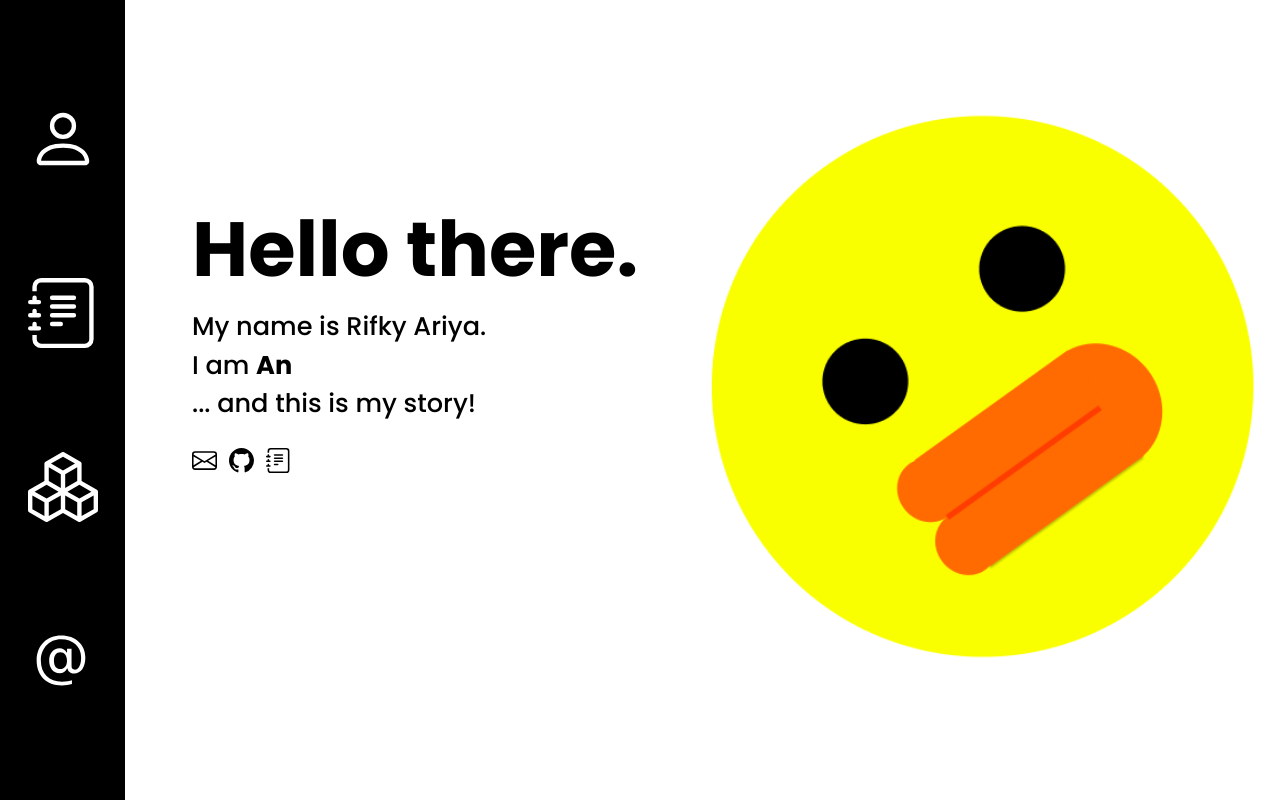
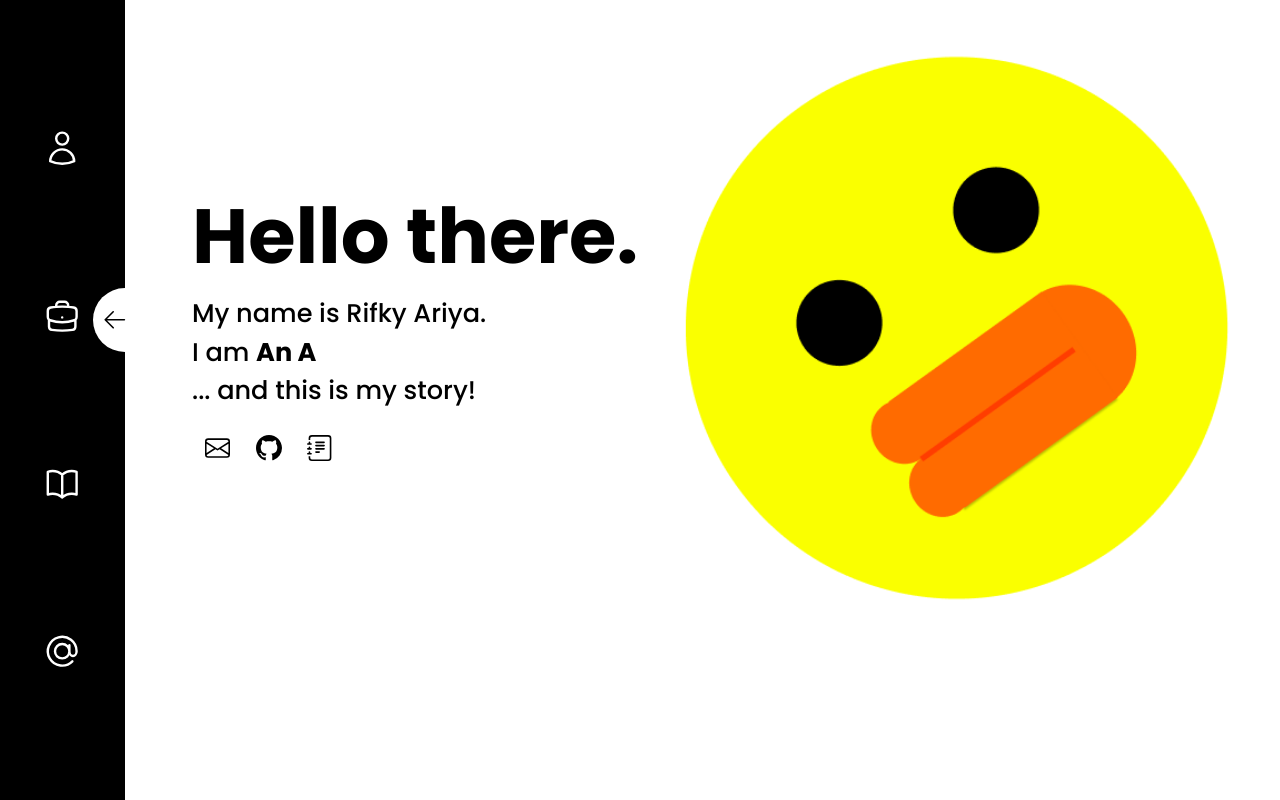
Before and after one commit to rif42/portofolio, a React (Create React App) app: page / in a window 1280 px wide. Built offline with nearby package versions, Linux system fonts and the light colour scheme; a web font is replaced by a local one.

Commit message:
navbar hide

```diff
--- a/package.json
+++ b/package.json
@@ -6,7 +6,7 @@
     "@testing-library/jest-dom": "^5.16.1",
     "@testing-library/react": "^11.2.7",
     "@testing-library/user-event": "^12.8.3",
-    "framer-motion": "^7.6.6",
+    "framer-motion": "^4.1.17",
     "react": "^17.0.2",
     "react-bootstrap": "^2.0.3",
     "react-copy-to-clipboard": "^5.0.4",
--- a/src/App.js
+++ b/src/App.js
@@ -8,33 +8,21 @@ import profilelogo from "./assets/icons/person.svg";
 import explogo from "./assets/icons/journal-text.svg";
 import projectslogo from "./assets/icons/boxes.svg";
 import contactslogo from "./assets/icons/at.svg";
+import Navbar from "./components/Navbar";
 
 function App() {
     return (
         <Router>
-            <div className='App'>
-                <div className='navbar-container'>
-                    <Link to='/'>
-                        <img src={profilelogo} className='profilelogo' alt='profile logo' />
-                    </Link>
-                    <Link to='/WorkExperience'>
-                        <img src={explogo} className='explogo' alt='experience logo' />
-                    </Link>
-                    <Link to='/Projects'>
-                        <img src={projectslogo} className='projectslogo' alt='projects logo' />
-                    </Link>
-                    <Link to='/Contacts'>
-                        <img src={contactslogo} className='contactslogo' alt='contacts logo' />
-                    </Link>
-                </div>
-                {/* <Profile/> */}
-            </div>
+            {/* <div className='container w-full '> */}
+            {/* <Profile /> */}
+            <Navbar />
             <Routes>
                 <Route path='/' element={<Profile />} />
                 <Route path='/WorkExperience' element={<WorkExperience />} />
                 <Route path='/Projects' element={<Projects />} />
                 <Route path='/Contacts' element={<Contacts />} />
             </Routes>
+            {/* </div> */}
         </Router>
     );
 }
--- a/src/components/Navbar.js
+++ b/src/components/Navbar.js
@@ -1,18 +1,112 @@
-import "./Navbar.css";
+// import "./Navbar.css";
 import profilelogo from "../assets/icons/person.svg";
 import explogo from "../assets/icons/journal-text.svg";
 import projectslogo from "../assets/icons/boxes.svg";
 import contactslogo from "../assets/icons/at.svg";
+import { BrowserRouter as Router, Routes, Route, Link } from "react-router-dom";
 
-import React from "react";
+import React, { useState } from "react";
 
 export default function Navbar() {
+    const [show, setShow] = useState(1);
+
     return (
-        <div className='navbar-container'>
-            <img src={profilelogo} className='profilelogo' alt='profile logo' />
-            <img src={explogo} className='explogo' alt='experience logo' />
-            <img src={projectslogo} className='projectslogo' alt='projects logo' />
-            <img src={contactslogo} className='contactslogo' alt='contacts logo' />
-        </div>
+        <>
+            <div
+                className={
+                    show === 1
+                        ? "hover:cursor-pointer absolute flex flex-col justify-center align-middle bg-white mt-[22.5%] ml-[7.25%] w-[5vw] h-[5vw] rounded-full z-10"
+                        : "hover:cursor-pointer absolute flex flex-col justify-center align-middle bg-black w-[5vw] h-[5vw] rounded-full mt-[22.5%] ml-[-2.5%] z-10"
+                }
+            >
+                <svg
+                    xmlns='http://www.w3.org/2000/svg'
+                    fill='none'
+                    viewBox='0 0 24 24'
+                    stroke-width='1.5'
+                    stroke={show === 1 ? "black" : "white"}
+                    className={
+                        show === 1 ? "place-self-start w-[2vw] mx-[0.75vw]" : "place-self-end w-[2vw] mx-[0.75vw]"
+                    }
+                    onClick={() => setShow(show ? 0 : 1)}
+                >
+                    {/* <path stroke-linecap='round' stroke-linejoin='round' d= /> */}
+                    <path
+                        stroke-linecap='round'
+                        stroke-linejoin='round'
+                        d={show === 1 ? "M10.5 19.5L3 12m0 0l7.5-7.5M3 12h18" : "M13.5 4.5L21 12m0 0l-7.5 7.5M21 12H3"}
+                    />
+                </svg>
+            </div>
+            <div className={show === 1 ? "navbar-container h-full sticky" : "hidden"}>
+                <Link to='/'>
+                    {/* <img src={profilelogo} className='profilelogo' alt='profile logo' /> */}
+                    <svg
+                        xmlns='http://www.w3.org/2000/svg'
+                        fill='none'
+                        viewBox='0 0 24 24'
+                        stroke-width='1.5'
+                        stroke='white'
+                        class='w-[3vw]'
+                    >
+                        <path
+                            stroke-linecap='round'
+                            stroke-linejoin='round'
+                            d='M15.75 6a3.75 3.75 0 11-7.5 0 3.75 3.75 0 017.5 0zM4.501 20.118a7.5 7.5 0 0114.998 0A17.933 17.933 0 0112 21.75c-2.676 0-5.216-.584-7.499-1.632z'
+                        />
+                    </svg>
+                </Link>
+                <Link to='/WorkExperience'>
+                    {/* <img src={explogo} className='explogo' alt='experience logo' /> */}
+                    <svg
+                        xmlns='http://www.w3.org/2000/svg'
+                        fill='none'
+                        viewBox='0 0 24 24'
+                        stroke-width='1.5'
+                        stroke='white'
+                        class='w-[3vw]'
+                    >
+                        <path
+                            stroke-linecap='round'
+                            stroke-linejoin='round'
+                            d='M20.25 14.15v4.25c0 1.094-.787 2.036-1.872 2.18-2.087.277-4.216.42-6.378.42s-4.291-.143-6.378-.42c-1.085-.144-1.872-1.086-1.872-2.18v-4.25m16.5 0a2.18 2.18 0 00.75-1.661V8.706c0-1.081-.768-2.015-1.837-2.175a48.114 48.114 0 00-3.413-.387m4.5 8.006c-.194.165-.42.295-.673.38A23.978 23.978 0 0112 15.75c-2.648 0-5.195-.429-7.577-1.22a2.016 2.016 0 01-.673-.38m0 0A2.18 2.18 0 013 12.489V8.706c0-1.081.768-2.015 1.837-2.175a48.111 48.111 0 013.413-.387m7.5 0V5.25A2.25 2.25 0 0013.5 3h-3a2.25 2.25 0 00-2.25 2.25v.894m7.5 0a48.667 48.667 0 00-7.5 0M12 12.75h.008v.008H12v-.008z'
+                        />
+                    </svg>
+                </Link>
+                <Link to='/Projects'>
+                    {/* <img src={projectslogo} className='projectslogo' alt='projects logo' /> */}
+                    <svg
+                        xmlns='http://www.w3.org/2000/svg'
+                        fill='none'
+                        viewBox='0 0 24 24'
+                        stroke-width='1.5'
+                        stroke='white'
+                        class='w-[3vw]'
+                    >
+                        <path
+                            stroke-linecap='round'
+                            stroke-linejoin='round'
+                            d='M12 6.042A8.967 8.967 0 006 3.75c-1.052 0-2.062.18-3 .512v14.25A8.987 8.987 0 016 18c2.305 0 4.408.867 6 2.292m0-14.25a8.966 8.966 0 016-2.292c1.052 0 2.062.18 3 .512v14.25A8.987 8.987 0 0018 18a8.967 8.967 0 00-6 2.292m0-14.25v14.25'
+                        />
+                    </svg>
+                </Link>
+                <Link to='/Contacts'>
+                    {/* <img src={contactslogo} className='contactslogo' alt='contacts logo' /> */}
+                    <svg
+                        xmlns='http://www.w3.org/2000/svg'
+                        fill='none'
+                        viewBox='0 0 24 24'
+                        stroke-width='1.5'
+                        stroke='white'
+                        class='w-[3vw]'
+                    >
+                        <path
+                            stroke-linecap='round'
+                            d='M16.5 12a4.5 4.5 0 11-9 0 4.5 4.5 0 019 0zm0 0c0 1.657 1.007 3 2.25 3S21 13.657 21 12a9 9 0 10-2.636 6.364M16.5 12V8.25'
+                        />
+                    </svg>
+                </Link>
+            </div>
+        </>
     );
 }
--- a/src/components/Profile.js
+++ b/src/components/Profile.js
@@ -1,16 +1,24 @@
-import React from "react";
+import { React, useId, useInsertionEffect } from "react";
 import githublogo from "../assets/icons/github.svg";
 import emaillogo from "../assets/icons/envelope.svg";
 import resumelogo from "../assets/icons/journal-text.svg";
 import Typical from "react-typical";
-import "./Profile.css";
-// import { motion } from "framer-motion";
+// import "./Profile.css";
+import { motion } from "framer-motion";
 
 export default function Profile() {
     return (
         <div className='profile-container w-full'>
+            <motion.img
+                className='absolute w-[45vw] ml-[53vw] mt-[-10vw] '
+                src={require("../assets/lol.png")}
+                alt={"ducky"}
+                initial={{ x: 1000, rotate: 100 }}
+                animate={{ x: 0, rotate: 0 }}
+                transition={{ duration: 2, type: "spring", stiffness: 20 }}
+            />
             {/* <img id='bgimage' src={bg} alt='githublogo' /> */}
-            <div className='flex flex-col w-[40vw]'>
+            <div className='flex flex-col ml-[15vw] mt-[14vw] w-[40vw]'>
                 <p className='font-poppins text-[6vw] text-black font-bold'> Hello there.</p>
                 <p className='font-poppins text-[2vw] text-black font-medium'> My name is Rifky Ariya.</p>
                 <span className='font-poppins text-[2vw] text-black font-medium'>
@@ -38,26 +46,19 @@ export default function Profile() {
                 </span>
                 <p className='font-poppins text-[2vw] text-black font-medium'>... and this is my story!</p>
 
-                <div className='icons pt-[2vw]'>
-                    <a href='https://mail.google.com/mail/?view=cm&fs=1&to=ee.guy.42@gmail.com'>
-                        <img src={emaillogo} alt='emaillogo' />
+                <div className='icons flex flex-row pt-[2vw]'>
+                    <a className='px-[1vw]' href='https://mail.google.com/mail/?view=cm&fs=1&to=ee.guy.42@gmail.com'>
+                        <img className='w-[2vw]' src={emaillogo} alt='emaillogo' />
                     </a>{" "}
-                    <a href='https://github.com/rif42?tab=repositories'>
-                        <img src={githublogo} alt='githublogo' size='100px' />
+                    <a className='px-[1vw]' href='https://github.com/rif42?tab=repositories'>
+                        <img className='w-[2vw]' src={githublogo} alt='githublogo' size='100px' />
                     </a>{" "}
-                    <a href='https://github.com/rif42?tab=repositories'>
-                        <img src={resumelogo} alt='githublogo' size='100px' />
+                    <a className='px-[1vw]' href='https://github.com/rif42?tab=repositories'>
+                        <img className='w-[2vw]' src={resumelogo} alt='githublogo' size='100px' />
                     </a>
                 </div>
             </div>
             {/* <div className='flex flex-col bg-duck bg-no-repeat bg-right w-[80vw] h-[35vw]'></div> */}
-            <img
-                className='place-self-center w-[45vw] mr-[-40vw] overflow-hidden'
-                src={require("../assets/lol.png")}
-                alt={"ducky"}
-                initial={{ x: 100 }}
-                animate={{ x: 0 }}
-            />
         </div>
     );
 }
```
Also changed, not shown: 1 other file (tests, documents, lock files or other folders).
